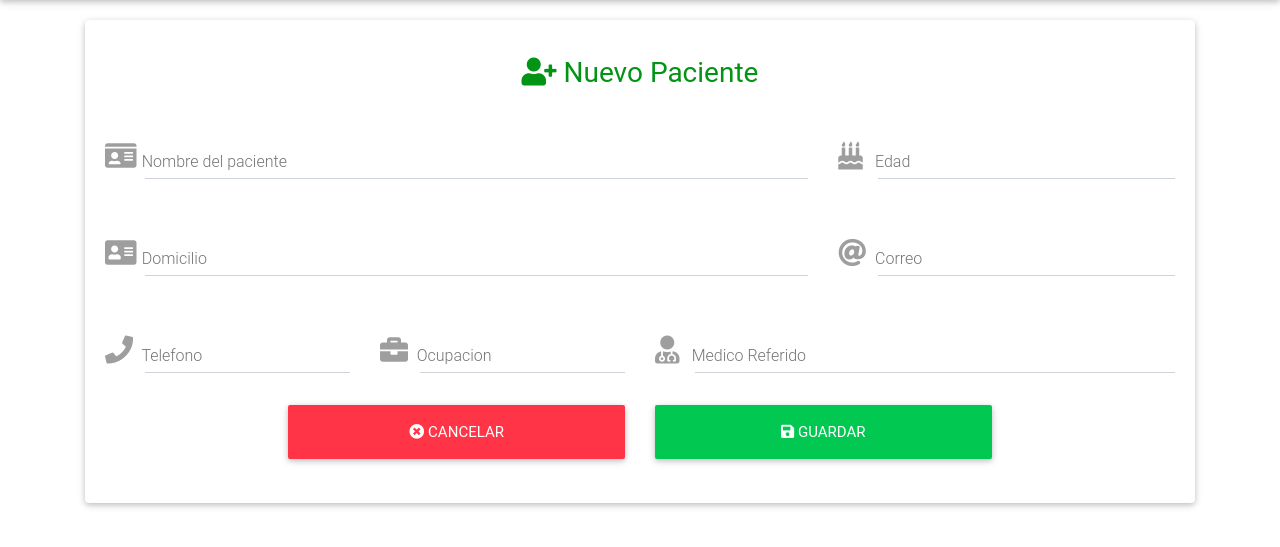
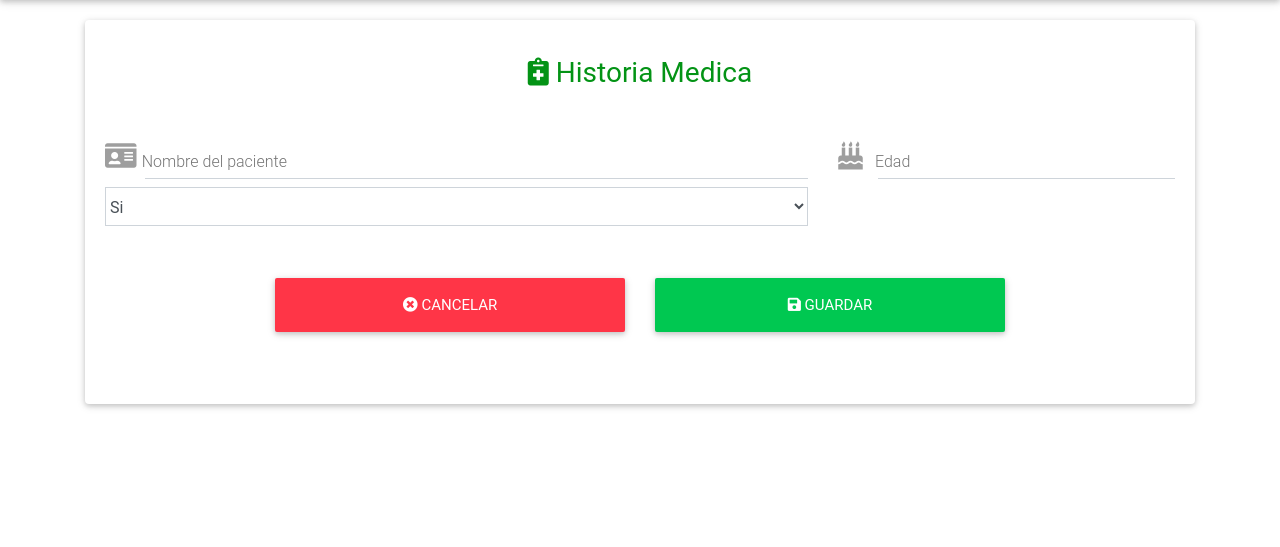
Before and after one commit to zamo09/DentalGroup, a PHP site: page /mod/historiamedica.php in a window 1280 px wide. Shown: the part 56-603 px from the top of the page. Run offline with PHP 8.4, Linux system fonts and the light colour scheme; some libraries are stand-ins or nearby versions.

Commit message:
Se comenzo a trabajar con la historia medica

```diff
--- a/mod/historiamedica.php
+++ b/mod/historiamedica.php
@@ -41,13 +41,17 @@
 					        <div class="col-md-12 my-auto">
 									<div class="card">
 					                <div class="card-body">
-					                    <h3 class="text-center default-text py-3"><i class="fas fa-user-plus"></i> Nuevo Paciente</h3>
+					                    <h3 class="text-center default-text py-3"><i class="fas fa-notes-medical "></i> Historia Medica</h3>
 					                    <!--Body-->
 					                    <form action="../php/guardarpaciente.php" method="post">
 						                    <div class="row">
 						                        <div class="md-form col-lg-8 col-md-12 col-sm-12">
 						                            <i class="fas fa-id-card  prefix grey-text"></i>
 						                            <input type="text" name="nombre" class="form-control" required>
+						                            <select class="form-control">
+						                            	<option>Si</option>
+						                            	<option>No</option>
+						                            </select>
 						                            <label for="defaultForm-email">&nbsp;&nbsp; Nombre del paciente</label>
 						                        </div>
 						                        <div class="md-form col-lg-4 col-md-12 col-sm-12">
@@ -56,41 +60,13 @@
 						                            <label for="defaultForm-pass">&nbsp;&nbsp; Edad</label>
 						                        </div>
 						                    </div>
-						                    <div class="row">
-						                        <div class="md-form col-lg-8 col-md-12 col-sm-12">
-						                            <i class="fas fa-address-card  prefix grey-text"></i>
-						                            <input type="text" name="domicilio" class="form-control" required>
-						                            <label class="margentitulos">&nbsp;&nbsp; Domicilio </label>
-						                        </div>
-						                        <div class="md-form col-lg-4 col-md-12 col-sm-12">
-						                            <i class="fas fa-at prefix grey-text"></i>
-						                            <input type="text" name="correo" class="form-control" required>
-						                            <label class="margentitulos">&nbsp;&nbsp; Correo </label>
-						                        </div>
-						                    </div>
-						                    <div class="row">
-						                        <div class="md-form col-lg-3 col-md-12 col-sm-12">
-						                            <i class="fas fa-phone  prefix grey-text"></i>
-						                            <input type="text" name="tel" class="form-control" required>
-						                            <label class="margentitulos">&nbsp;&nbsp; Telefono </label>
-						                        </div>
-						                        <div class="md-form col-lg-3 col-md-12 col-sm-12">
-						                            <i class="fas fa-briefcase   prefix grey-text"></i>
-						                            <input type="text" name="ocupacion" class="form-control" required>
-						                            <label class="margentitulos">&nbsp;&nbsp; Ocupacion </label>
-						                        </div>
-						                        <div class="md-form col-lg-6 col-md-12 col-sm-12">
-						                            <i class="fas fa-user-md  prefix grey-text"></i>
-						                            <input type="text" name="medico" class="form-control" required>
-						                            <label class="margentitulos">&nbsp;&nbsp; Medico Referido </label>
-						                        </div>
 						                    </div>
 						                    <div class="row justify-content-md-center">
 						                    	<div class="col-lg-4 col-md-12 col-sm-12 text-right">
 						                    		<button type="" class="btn btn-danger btn-lg btn-block"><i class="fas fa-times-circle "></i> Cancelar</button>
 						                    	</div><br>
 						                    	<div class="col-lg-4 col-md-12 col-sm-12 text-left">
-						                    		<button type="submit" class="btn btn-success btn-lg btn-block"><i class="fas fa-save"></i> Guardar</button>
+						                    		<button type="submit" class="btn btn-success btn-lg btn-block"><i class="fas fa-save"></i> Guardar</button><br><br>
 						                    	</div>
 						                    </div>
 						                    <br>
--- a/mod/tablapacientes.php
+++ b/mod/tablapacientes.php
@@ -73,7 +73,7 @@
 											echo '<td>' . $fila[1] . '</td>';
 											echo '<td ">' . $fila[4] . '</td>';
 											echo '<td ">' . $fila[5] . '</td>';
-											echo '<td class="text-center"> <a class="btn btn-primary btn-sm" href=php/eliminar_producto.php?id='. $fila[0] .'><span class="fas fa-stethoscope"></span></a> &nbsp; <a class="btn btn-info btn-sm" href=php/eliminar_producto.php?id='. $fila[0] .'><span class="fas fa-ambulance"> </span></a> &nbsp; <a class="btn btn-warning btn-sm danger" href=php/eliminar_producto.php?id='. $fila[0] .'><span class="fas fa-exclamation-triangle "></span></a> </td>';
+											echo '<td class="text-center"> <a class="btn btn-primary btn-sm" href=historiamedica.php?id='. $fila[0] .'><span class="fas fa-stethoscope"></span></a> &nbsp; <a class="btn btn-info btn-sm" href=php/eliminar_producto.php?id='. $fila[0] .'><span class="fas fa-ambulance"> </span></a> &nbsp; <a class="btn btn-warning btn-sm danger" href=php/eliminar_producto.php?id='. $fila[0] .'><span class="fas fa-exclamation-triangle "></span></a> </td>';
 											echo '<td class="text-center"> <a class="btn btn-danger btn-sm" href=php/eliminar_producto.php?id='. $fila[0] .'><span class="fas fa-trash-alt "></span></a> <a class="btn btn-success btn-sm" href=php/eliminar_producto.php?id='. $fila[0] .'><span class="fas fa-user-edit "></span></a></td>';
 
 										echo '</tr>';
```
Also changed, not shown: php/conexion.php (line endings or trailing spaces).
